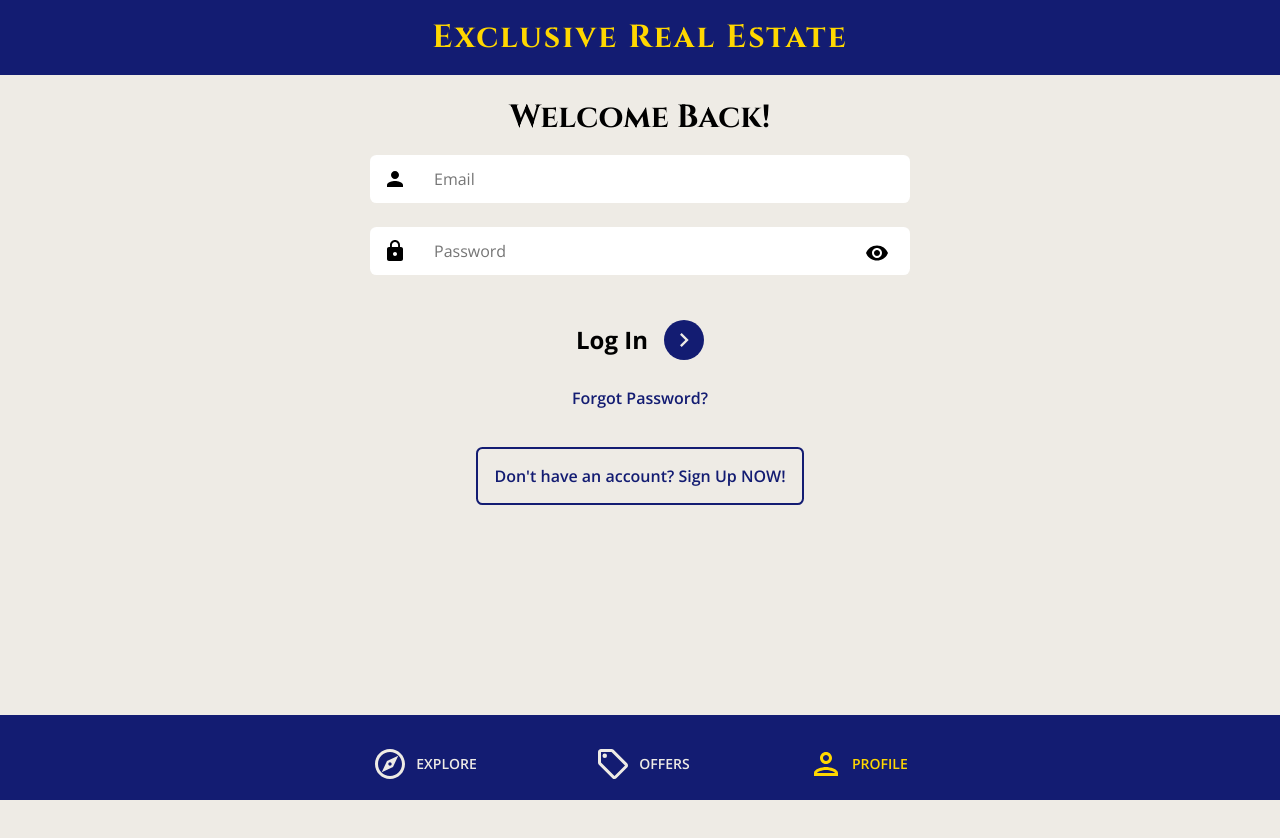
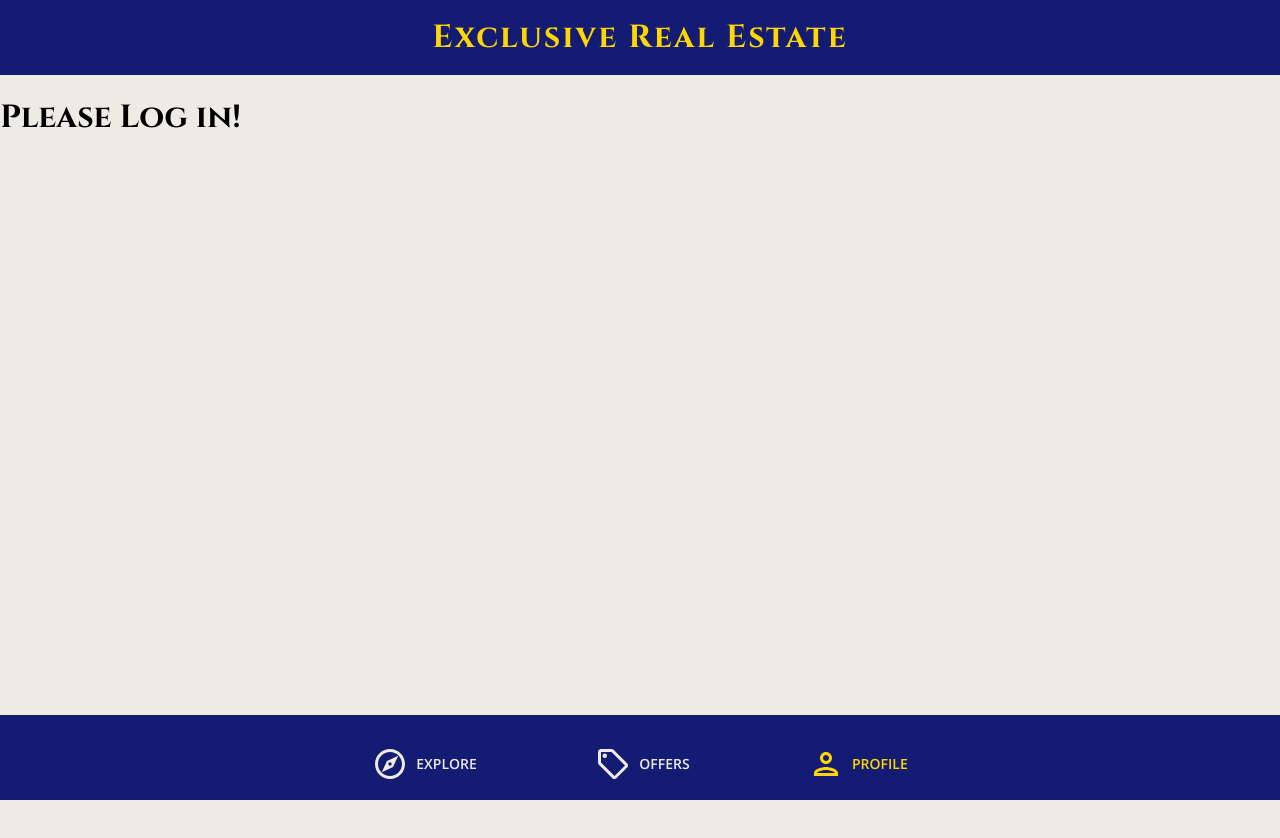
Before and after one commit to ZoranKarbev/exclusive-real-estate, a React (Create React App) app: page /profile in a window 1280 px wide. Shown: the top 838 px of the page. After the commit the page ends 800 px from the top, so only its background shows below. Built offline with nearby package versions, Linux system fonts and the light colour scheme; no server answers.

Commit message:
added user sign in functionality

```diff
--- a/src/App.js
+++ b/src/App.js
@@ -8,6 +8,7 @@ import NotFoundPage from "./Pages/NotFoundPage/NotFoundPage";
 // import ProfilePage from "./Pages/ProfilePage/ProfilePage";
 import Footer from "./components/Footer/Footer";
 import Header from "./components/Header/Header";
+import ProfilePage from "./Pages/ProfilePage/ProfilePage";
 
 const App = () => {
   return (
@@ -18,7 +19,7 @@ const App = () => {
         <Route path="/" element={<ExplorePage />} />
         <Route path="/forgot-password" element={<ForgotPasswordPage />} />
         <Route path="/offers" element={<OffersPage />} />
-        <Route path="/profile" element={<LoginPage />} />
+        <Route path="/profile" element={<ProfilePage />} />
         <Route path="/login" element={<LoginPage />} />
         <Route path="/sign-up" element={<SignUpPage />} />
         <Route path="*" element={<NotFoundPage />} />
--- a/src/Pages/LoginPage/LoginPage.js
+++ b/src/Pages/LoginPage/LoginPage.js
@@ -1,5 +1,6 @@
 import { useState } from "react";
 import { Link, useNavigate } from "react-router-dom";
+import { getAuth, signInWithEmailAndPassword } from "firebase/auth";
 import { ReactComponent as ArrowRightIcon } from "../../assets/svg/keyboardArrowRightIcon.svg";
 import visibilityIcon from "../../assets/svg/visibilityIcon.svg"
 
@@ -17,12 +18,27 @@ const LoginPage = () => {
 			[e.target.id]: e.target.value
 		}))
 	}
+	const handleSubmit = async (e) => {
+		e.preventDefault();
+		try {
+			const auth = getAuth();
+			const userCredentials = await signInWithEmailAndPassword(auth, email, password);
+			if (userCredentials.user) {
+				navigate("/");
+			}
+		} catch (error) {
+			console.log(error);
+		}
+
+
+	}
+
 	return (
 		<>
 			<div className="page__container">
 				<h2 className="page__header">Welcome Back!</h2>
 				<main>
-					<form className="login-form">
+					<form className="login-form" onSubmit={handleSubmit}>
 						<input type="email" className="email-input" placeholder="Email" id="email" value={email} onChange={handleChange} />
 						<div className="password-input-div">
 							<input type={showPassword ? "text" : "password"} className="password-input" placeholder="Password" id="password" value={password} onChange={handleChange} />
--- a/src/Pages/ProfilePage/ProfilePage.js
+++ b/src/Pages/ProfilePage/ProfilePage.js
@@ -1,7 +1,15 @@
+import { useEffect, useState } from "react"
+import { getAuth } from "firebase/auth"
 const ProfilePage = () => {
-    return (
-        <div>Profile Page</div>
-    )
-}
+	const [user, setUser] = useState(null)
+	const auth = getAuth();
+	useEffect(() => {
+		setUser(auth.currentUser);
+	}, [])
 
-export default ProfilePage
+	return (
+		user ? <h1>USER: {user.displayName}</h1> : <h1>Please Log in!</h1>
+	)
+};
+
+export default ProfilePage;
```
